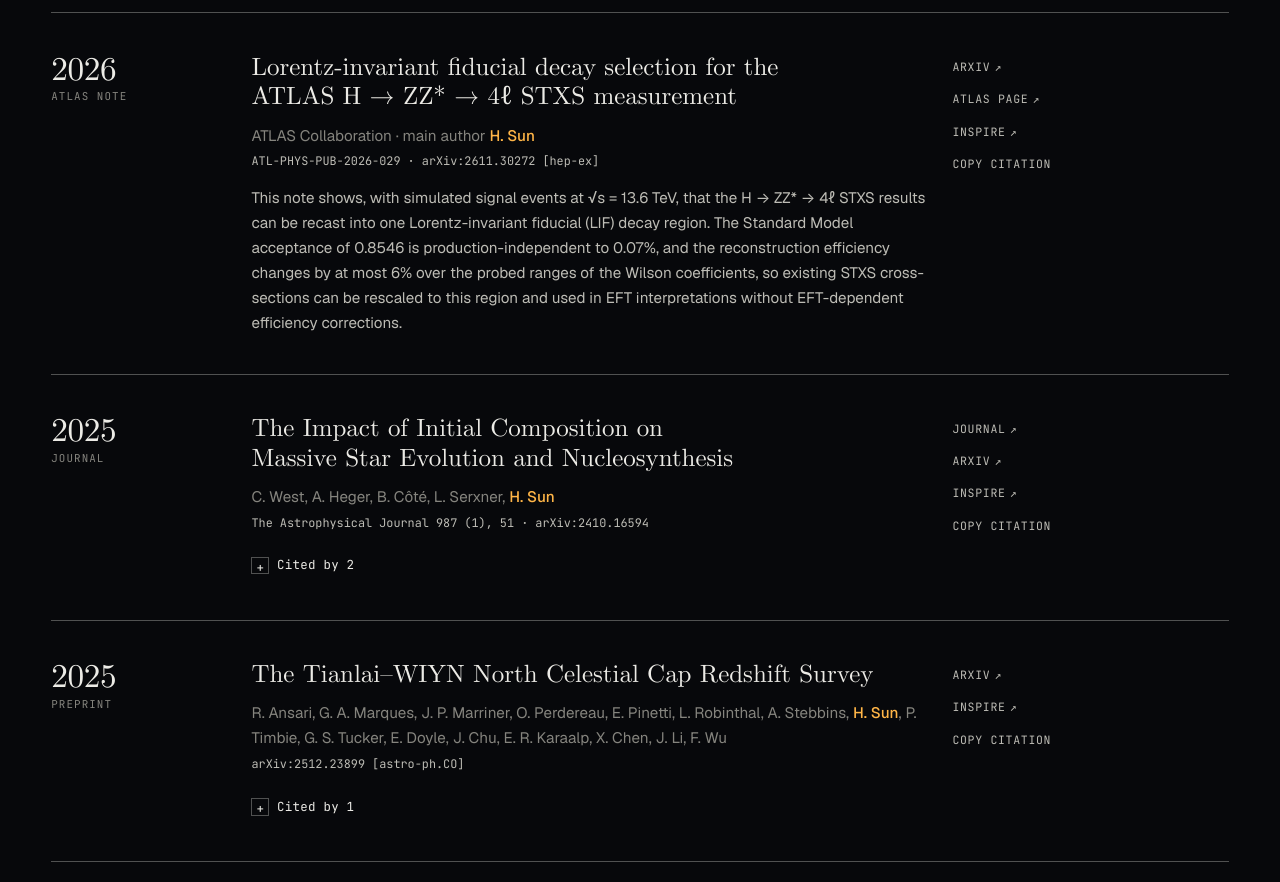
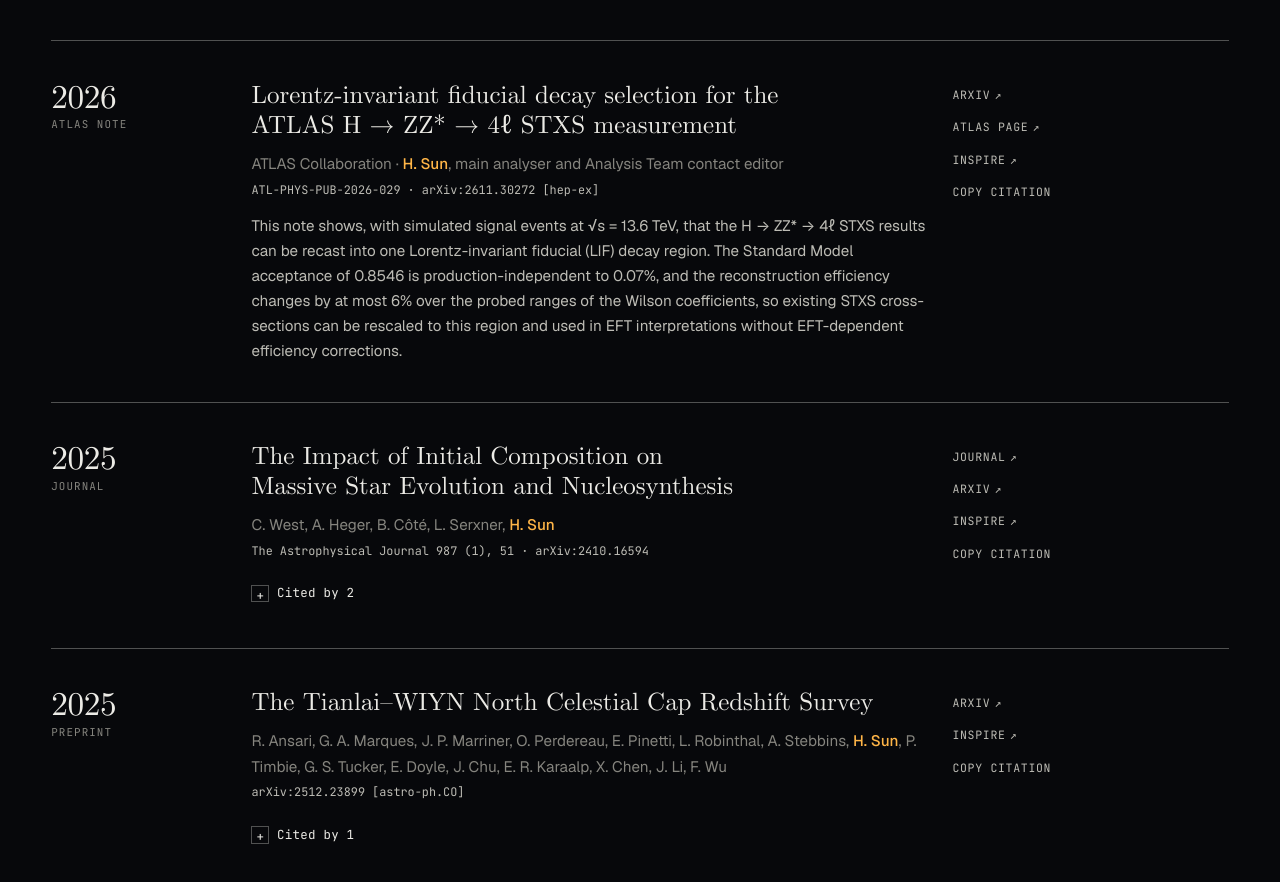
Before and after one commit to FrankSun0616/FrankSun0616.github.io, a plain HTML site: page index.html in a window 1280 px wide. Shown: the part 8020-8902 px from the top of the page. Drawn offline with nearby package versions, Linux system fonts and the light colour scheme.

Commit message:
Name role on ATLAS note: main analyser, Analysis Team contact editor
Replaces "main author" in the papers entry and the logbook bullet with
the actual role, using the "Analysis Team" term from the ATLAS PUB-note
cover page. Also keeps arXiv identifiers such as "[hep-ex]" from
breaking across lines on phones.

Co-Authored-By: Claude Opus 5.5 <noreply@anthropic.com>

```diff
--- a/index.html
+++ b/index.html
@@ -311,7 +311,7 @@
                     <ul>
                         <li>Implementing fiducial cut definitions for Higgs boson decay STXS in the ATLAS Athena framework, extending the derivation and ntuple workflow for the H → ZZ* → 4ℓ analysis chain.</li>
                         <li>Investigating SMEFT modifications of Higgs couplings with large-scale Monte Carlo generation in MadGraph and Pythia, producing cross-section and yield distributions as functions of the Wilson coefficients.</li>
-                        <li>Main author of the ATLAS note <a href="#paper-lif">ATL-PHYS-PUB-2026-029</a> (arXiv:2611.30272), which recasts the H → ZZ* → 4ℓ STXS results into a Lorentz-invariant fiducial decay region so that EFT interpretations need no EFT-dependent corrections for the reconstruction efficiency.</li>
+                        <li>Main analyser and Analysis Team contact editor of the ATLAS note <a href="#paper-lif">ATL-PHYS-PUB-2026-029</a> (arXiv:2611.30272), which recasts the H → ZZ* → 4ℓ STXS results into a Lorentz-invariant fiducial decay region so that EFT interpretations need no EFT-dependent corrections for the reconstruction efficiency.</li>
                     </ul>
                     <p class="tags mono"><span>Athena</span><span>STXS</span><span>SMEFT</span><span>MadGraph</span><span>Pythia</span><span>ATL-PHYS-PUB-2026-029</span></p>
                 </div>
@@ -376,8 +376,8 @@
                     <div class="paper-year mono"><b>2026</b><span>ATLAS note</span></div>
                     <div class="paper-main">
                         <h3 class="paper-title"><a href="https://arxiv.org/abs/2611.30272" target="_blank" rel="noopener noreferrer">Lorentz-invariant fiducial decay selection for the ATLAS <span class="nowrap">H → ZZ* → 4ℓ</span> STXS measurement</a></h3>
-                        <p class="paper-authors">ATLAS Collaboration · main author <b class="me">H. Sun</b></p>
-                        <p class="paper-venue mono">ATL-PHYS-PUB-2026-029 · arXiv:2611.30272 [hep-ex]</p>
+                        <p class="paper-authors">ATLAS Collaboration · <b class="me">H. Sun</b>, main analyser and Analysis Team contact editor</p>
+                        <p class="paper-venue mono"><span class="nowrap">ATL-PHYS-PUB-2026-029</span> · <span class="nowrap">arXiv:2611.30272 [hep-ex]</span></p>
                         <p class="paper-summary">
                             This note shows, with simulated signal events at √s = 13.6 TeV, that the H → ZZ* → 4ℓ STXS results can be
                             recast into one Lorentz-invariant fiducial (LIF) decay region. The Standard Model acceptance of 0.8546 is
@@ -421,7 +421,7 @@
                     <div class="paper-main">
                         <h3 class="paper-title"><a href="https://arxiv.org/abs/2512.23899" target="_blank" rel="noopener noreferrer">The Tianlai–WIYN North Celestial Cap Redshift Survey</a></h3>
                         <p class="paper-authors">R. Ansari, G. A. Marques, J. P. Marriner, O. Perdereau, E. Pinetti, L. Robinthal, A. Stebbins, <b class="me">H. Sun</b>, P. Timbie, G. S. Tucker, E. Doyle, J. Chu, E. R. Karaalp, X. Chen, J. Li, F. Wu</p>
-                        <p class="paper-venue mono">arXiv:2512.23899 [astro-ph.CO]</p>
+                        <p class="paper-venue mono"><span class="nowrap">arXiv:2512.23899 [astro-ph.CO]</span></p>
                         <details class="cites">
                             <summary class="mono">Cited by 1</summary>
                             <ol>
```
